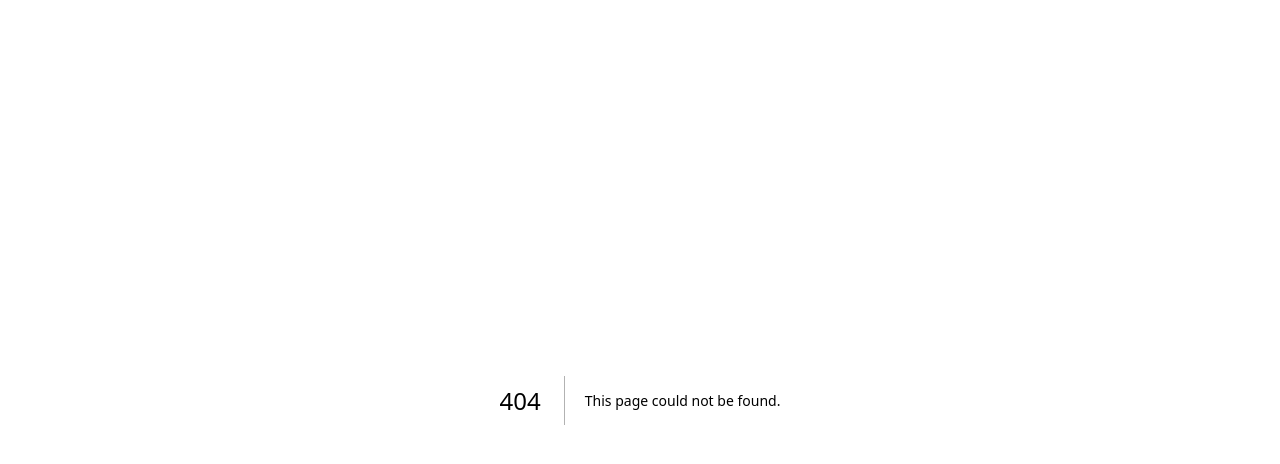
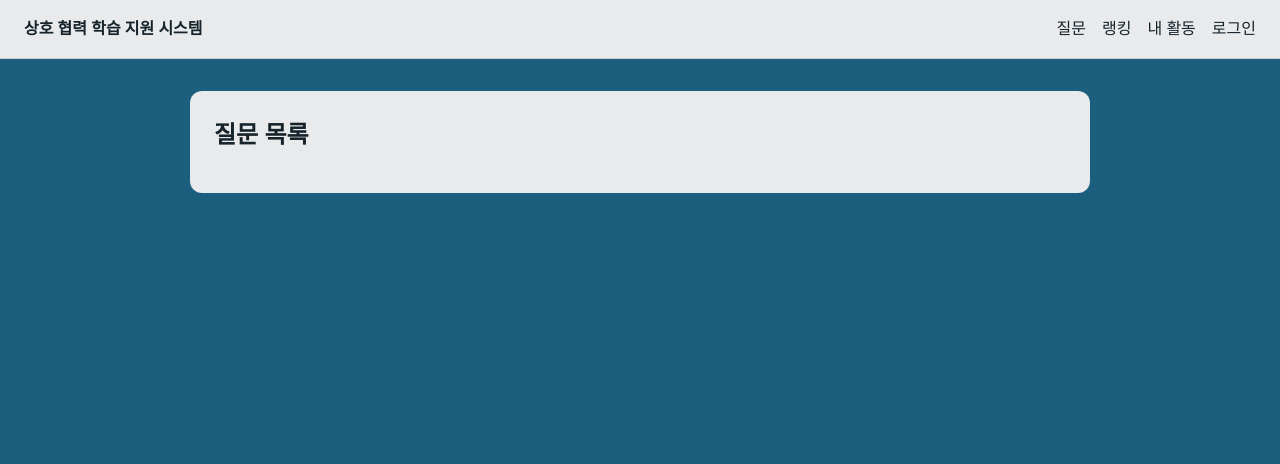
Before and after one commit to wnsdn10/djshs-qna, a Next.js app: page /questions in a window 1280 px wide. Before the commit this address had no page. Shown: the top 464 px of the page. Built offline with nearby package versions, Linux system fonts and the light colour scheme.

Commit message:
feat: 화면 라우트 뼈대와 공통 헤더 구현

```diff
--- a/app/globals.css
+++ b/app/globals.css
@@ -1,49 +1,64 @@
+/* 색을 한 곳에 모아둔다. 나중에 색을 바꿀 때 여기만 고치면 된다. */
 :root {
-  --background: #ffffff;
-  --foreground: #171717;
-}
-
-@media (prefers-color-scheme: dark) {
-  :root {
-    --background: #0a0a0a;
-    --foreground: #ededed;
-  }
-}
-
-html {
-  height: 100%;
-}
-
-html,
-body {
-  max-width: 100vw;
-  overflow-x: hidden;
-}
-
-body {
-  min-height: 100%;
-  display: flex;
-  flex-direction: column;
-  color: var(--foreground);
-  background: var(--background);
-  font-family: Arial, Helvetica, sans-serif;
-  -webkit-font-smoothing: antialiased;
-  -moz-osx-font-smoothing: grayscale;
+  --bg: #1b5e7e;      /* 계획서 스케치의 남색 배경 */
+  --card: #e8eaec;    /* 밝은 회색 카드 */
+  --ink: #16232a;     /* 글자색 */
+  --line: #c6ced3;    /* 구분선 */
 }
 
 * {
   box-sizing: border-box;
-  padding: 0;
-  margin: 0;
 }
 
-a {
-  color: inherit;
-  text-decoration: none;
+body {
+  margin: 0;
+  background: var(--bg);
+  color: var(--ink);
+  font-family: system-ui, "Malgun Gothic", sans-serif;
+  line-height: 1.6;
 }
 
-@media (prefers-color-scheme: dark) {
-  html {
-    color-scheme: dark;
-  }
+/* ---- 공통 헤더 (layout.tsx) ---- */
+.site-header {
+  display: flex;
+  align-items: center;
+  gap: 1.5rem;
+  padding: 1rem 1.5rem;
+  background: var(--card);
+  border-bottom: 1px solid var(--line);
 }
+
+.site-header .logo {
+  font-weight: 700;
+  text-decoration: none;
+  color: var(--ink);
+}
+
+.site-header nav {
+  display: flex;
+  gap: 1rem;
+  margin-left: auto; /* 남는 공간을 왼쪽에 몰아서 메뉴를 오른쪽 끝으로 민다 */
+}
+
+.site-header nav a {
+  text-decoration: none;
+  color: var(--ink);
+}
+
+.site-header nav a:hover {
+  text-decoration: underline;
+}
+
+/* ---- 각 화면이 들어가는 카드 ---- */
+.container {
+  max-width: 900px;
+  margin: 2rem auto;
+  padding: 1.5rem;
+  background: var(--card);
+  border-radius: 12px;
+}
+
+h1 {
+  margin-top: 0;
+  font-size: 1.5rem;
+}
--- a/app/layout.tsx
+++ b/app/layout.tsx
@@ -1,26 +1,39 @@
+// app/layout.tsx
+// 모든 화면을 감싸는 틀. 각 page.tsx의 내용이 {children} 자리에 들어간다.
+// 헤더를 여기 한 번만 쓰면 6개 화면 전부에 나타난다.
+
 import type { Metadata } from "next";
-import { Geist, Geist_Mono } from "next/font/google";
+import Link from "next/link";
 import "./globals.css";
 
-const geistSans = Geist({
-  variable: "--font-geist-sans",
-  subsets: ["latin"],
-});
-
-const geistMono = Geist_Mono({
-  variable: "--font-geist-mono",
-  subsets: ["latin"],
-});
-
 export const metadata: Metadata = {
-  title: "Create Next App",
-  description: "Generated by create next app",
+  title: "상호 협력 학습 지원 시스템",
+  description: "학교 안에서 묻고 답하는 공간",
 };
 
-export default function RootLayout({ children }: LayoutProps<"/">) {
+export default function RootLayout({
+  children,
+}: Readonly<{ children: React.ReactNode }>) {
   return (
-    <html lang="en" className={`${geistSans.variable} ${geistMono.variable}`}>
-      <body>{children}</body>
+    <html lang="ko">
+      <body>
+        <header className="site-header">
+          {/* <a>가 아니라 <Link>를 쓴다.
+              <a>는 페이지 전체를 다시 받아오고, <Link>는 바뀐 부분만 갈아끼운다. */}
+          <Link href="/questions" className="logo">
+            상호 협력 학습 지원 시스템
+          </Link>
+          <nav>
+            <Link href="/questions">질문</Link>
+            <Link href="/ranking">랭킹</Link>
+            <Link href="/me">내 활동</Link>
+            <Link href="/login">로그인</Link>
+          </nav>
+        </header>
+
+        {/* 여기에 각 화면의 내용이 들어온다 */}
+        <main className="container">{children}</main>
+      </body>
     </html>
   );
 }
--- /dev/null
+++ b/app/login/page.tsx
@@ -0,0 +1,5 @@
+// app/login/page.tsx  →  주소: /login
+
+export default function LoginPage() {
+  return <h1>로그인</h1>;
+}
--- /dev/null
+++ b/app/me/page.tsx
@@ -0,0 +1,5 @@
+// app/me/page.tsx  →  주소: /me
+
+export default function MePage() {
+  return <h1>내 활동</h1>;
+}
--- /dev/null
+++ b/app/questions/new/page.tsx
@@ -0,0 +1,5 @@
+// app/questions/new/page.tsx  →  주소: /questions/new
+
+export default function NewQuestionPage() {
+  return <h1>질문 작성</h1>;
+}
--- /dev/null
+++ b/app/questions/page.tsx
@@ -0,0 +1,9 @@
+// app/questions/page.tsx  →  주소: /questions
+
+export default function QuestionsPage() {
+  // ★ 2차시 실험: 이 로그는 어디에 찍힐까?
+  //    브라우저 F12 콘솔과 편집기 터미널을 둘 다 확인해 볼 것.
+  console.log("이 로그는 어디에서 실행될까?");
+
+  return <h1>질문 목록</h1>;
+}
--- /dev/null
+++ b/app/ranking/page.tsx
@@ -0,0 +1,5 @@
+// app/ranking/page.tsx  →  주소: /ranking
+
+export default function RankingPage() {
+  return <h1>랭킹</h1>;
+}
--- /dev/null
+++ b/app/signup/page.tsx
@@ -0,0 +1,5 @@
+// app/signup/page.tsx  →  주소: /signup
+
+export default function SignupPage() {
+  return <h1>회원가입</h1>;
+}
```
Also changed, not shown: app/page.module.css (deleted, +0 -150 lines), app/page.tsx (+5 -66 lines), app/questions/[id]/page.tsx (added, +9 -0 lines), 1 other file (tests, documents, lock files or other folders).
